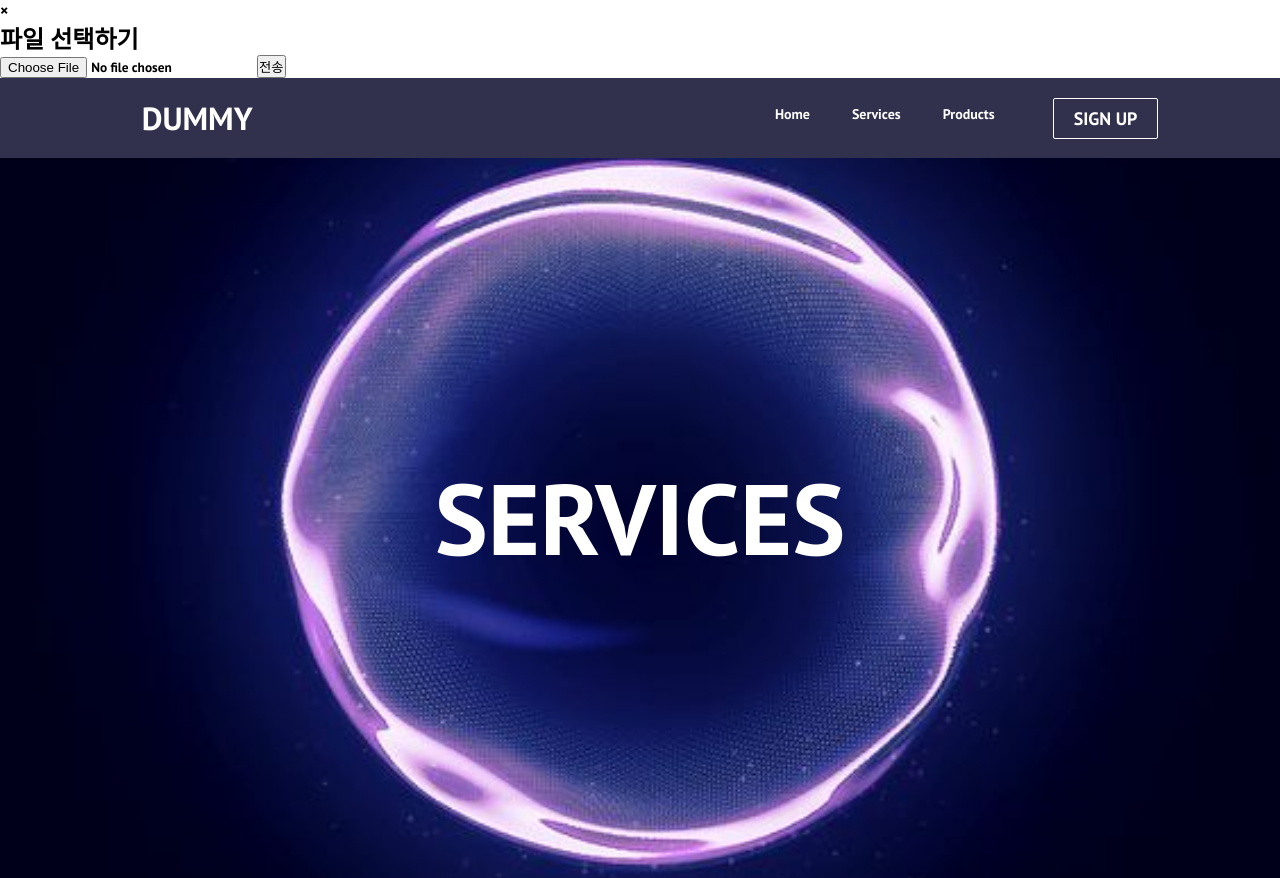
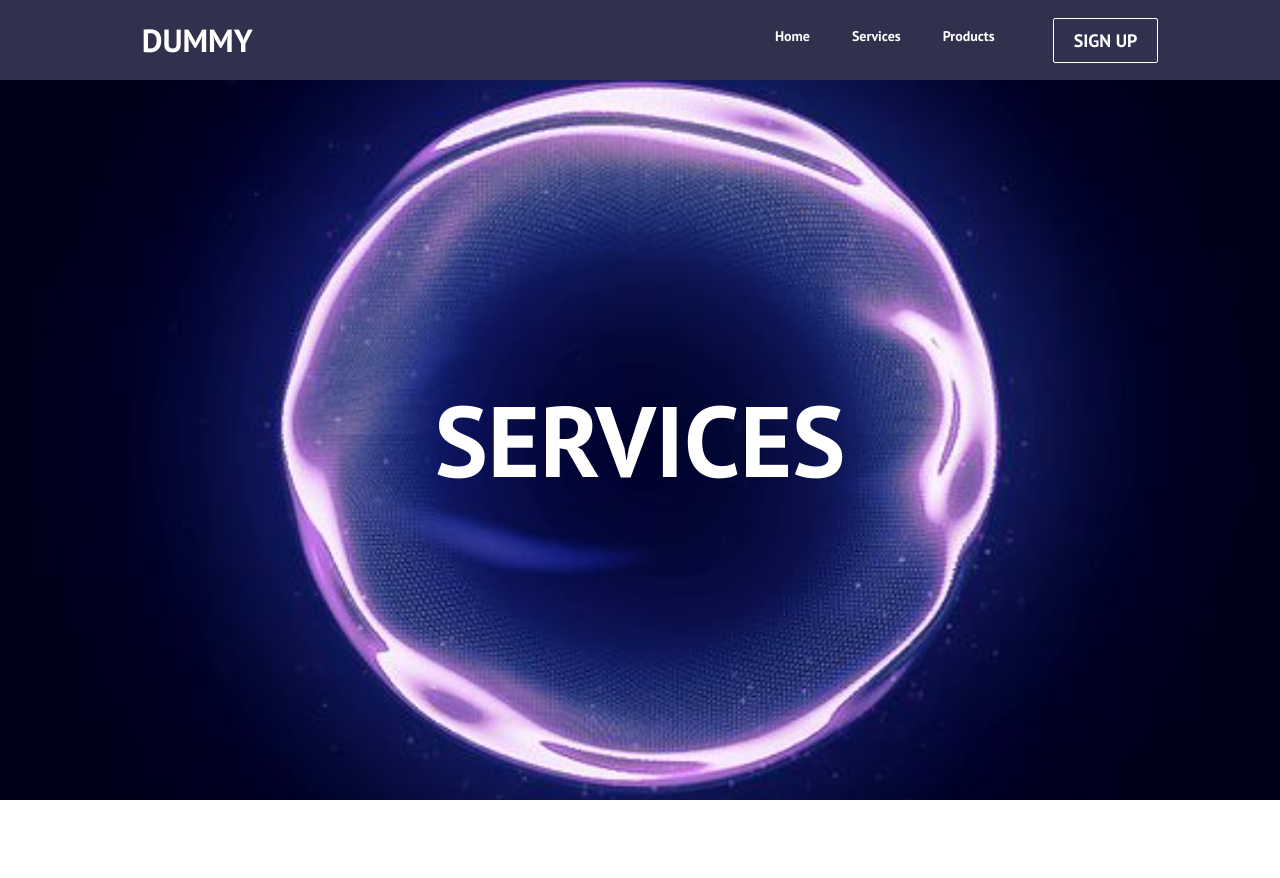
Before and after one commit to nanandive/DummyTalk_front, a React (Create React App) app in the folder dummy_talk/: page /services in a window 1280 px wide. After the commit the page ends 800 px from the top, so only its background shows below. Built offline with nearby package versions, Linux system fonts and the light colour scheme.

Commit message:
layout 깨지는 문제 수정

```diff
--- a/dummy_talk/public/index.html
+++ b/dummy_talk/public/index.html
@@ -45,7 +45,7 @@
     <div id="root"></div>
     <!--
       This HTML file is a template.
-      If you open it directly in the browser, you will see an empty page.
+      If you open it directly in the browser, you will see an empty page. -->
 
   <!-- 다른 정적 자원 로드 등 -->
 
--- a/dummy_talk/src/App.js
+++ b/dummy_talk/src/App.js
@@ -1,14 +1,12 @@
-import React from 'react';
-import Navbar from './components/Navbar';
+import { Route, BrowserRouter as Router, Routes } from 'react-router-dom'; // Switch 대신 Routes를 사용합니다.
+import { ModalProvider } from "src/components/providers/modal-provider";
 import './App.css';
 import Home from './components/pages/Home';
-import { BrowserRouter as Router, Routes, Route } from 'react-router-dom'; // Switch 대신 Routes를 사용합니다.
-import { ModalProvider } from "src/components/providers/modal-provider";
+import Products from './components/pages/Products';
 import Services from './components/pages/Services';
-import Products from './components/pages/Products';
 import SignUp from './components/pages/SignUp';
-import Login from './components/pages/login';
 import SignUpForm from './components/pages/SignUpForm';
+import IndexLayOut from "./layouts/IndexLayout/index_layout";
 import Layout from "./layouts/layout";
 
 function App() {
@@ -16,18 +14,16 @@ function App() {
     <>
       <ModalProvider />
       <Router>
-        <Navbar />
         <Routes>
-          <Route path='/' element={<Home />} />
-          <Route path='/services' element={<Services />} />
-          <Route path='/products' element={<Products />} />
-          <Route path='/sign-up' element={<SignUp />} />
-          <Route path='/sign-up-form' element={<SignUpForm />} /> {/* Add the new route */}
-          <Route
-                        path="/main"
-                        element={<Layout />}
-                    />
+          <Route path='/' element={<IndexLayOut />}>
+            <Route index element={<Home />} />
+            <Route path='/services' element={<Services />} />
+            <Route path='/products' element={<Products />} />
+            <Route path='/sign-up' element={<SignUp />} />
+            <Route path='/sign-up-form' element={<SignUpForm />} /> {/* Add the new route */}
           {/* <Route path='/Login' element={<Login />} /> */}
+          </Route>
+          <Route path="/main" element={<Layout />} />
         </Routes>
       </Router>
     </>
--- a/dummy_talk/src/components/modals/image-send-modal.js
+++ b/dummy_talk/src/components/modals/image-send-modal.js
@@ -1,5 +1,5 @@
-import React, {useState} from 'react';
-import {useModal} from "src/components/hooks/use-modal";
+import { useState } from 'react';
+import { useModal } from "src/components/hooks/use-modal";
 
 
 const ImageSendModal = () => {
--- a/dummy_talk/src/components/modals/user-modal.jsx
+++ b/dummy_talk/src/components/modals/user-modal.jsx
@@ -11,7 +11,6 @@ import {
 function UserModal() {
     const { isOpen, onOpen, onClose, type, data } = useModal();
 
-    console.log(isOpen, type);
     const isModalOpen = isOpen && type === "members";
 
     return (
@@ -46,7 +45,7 @@ function UserModal() {
                                     className="pl-1 border border-[#F1F1F1] w-[250px] h-[30px]  rounded-md"
                                 >
                                     <option
-                                        value=""
+                                        value="국가선택"
                                         disabled
                                         selected
                                         hidden
--- a/dummy_talk/src/index.css
+++ b/dummy_talk/src/index.css
@@ -1,6 +1,7 @@
 @tailwind base;
 @tailwind components;
 @tailwind utilities;
+
 @import url('https://fonts.googleapis.com/css2?family=Nanum+Gothic&family=Noto+Sans+KR:wght@400;300&display=swap');
 /*@import url('https://fonts.googleapis.com/css2?family=Gothic+A1:wght@500&family=Nanum+Gothic&family=Noto+Sans+KR:wght@300;400&display=swap');*/
 html, body, #root {
--- a/dummy_talk/src/index.js
+++ b/dummy_talk/src/index.js
@@ -1,5 +1,5 @@
-import React from 'react';
 import ReactDOM from 'react-dom';
 import App from './App';
-<link rel="stylesheet" href="https://cdnjs.cloudflare.com/ajax/libs/font-awesome/5.15.3/css/all.min.css" />
+import './index.css';
+
 ReactDOM.render(<App />, document.getElementById('root'));
--- /dev/null
+++ b/dummy_talk/src/layouts/IndexLayout/index_layout.jsx
@@ -0,0 +1,15 @@
+import { Outlet } from "react-router-dom"
+import Navbar from "src/components/Navbar"
+
+
+function IndexLayOut() {
+
+    return (
+        <div className="h-full relative">
+            <Navbar />
+            <Outlet/>
+        </div>
+    )
+}
+
+export default IndexLayOut
```
